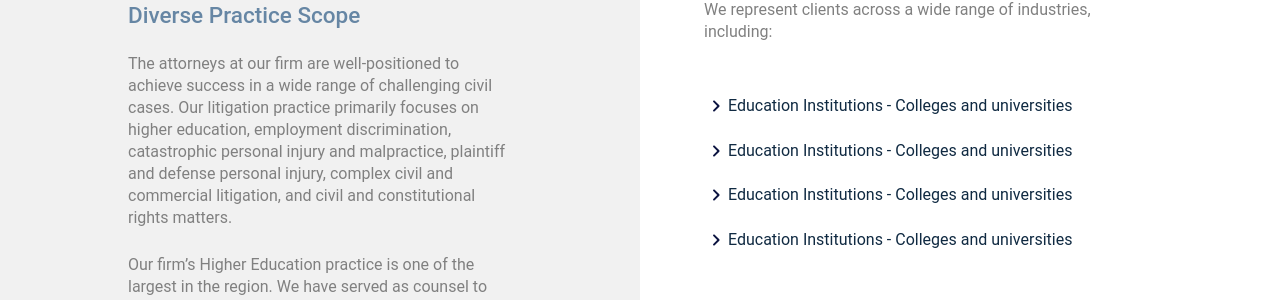
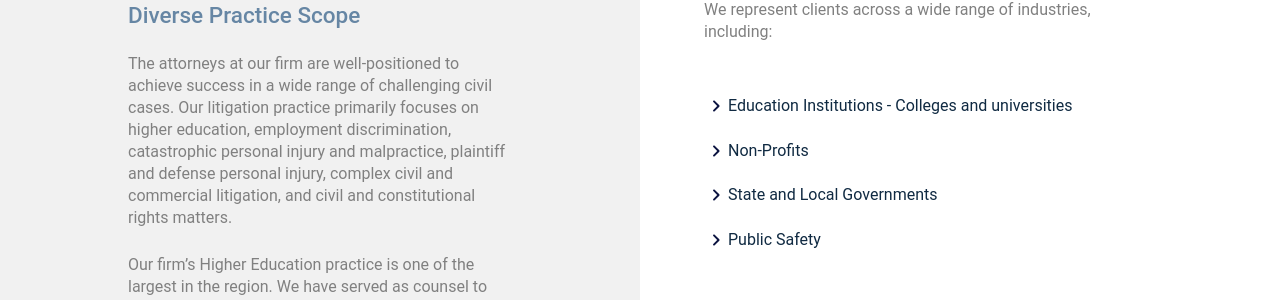
Before and after one commit to galicouser/lessinlawfinal, a React (Create React App) app: page / in a window 1280 px wide. Shown: the part 1559-1859 px from the top of the page. Built offline with nearby package versions, Linux system fonts and the light colour scheme.

Commit message:
Update LitigationPratice.js

```diff
--- a/src/components/LitigationPratice.js
+++ b/src/components/LitigationPratice.js
@@ -47,17 +47,17 @@
     <div className='IndustriesItem'>
     <ChevronRightRoundedIcon className='ItemIcon'/>
 
-            <div className='ItemText'>Education Institutions - Colleges and universities</div>
+            <div className='ItemText'>Non-Profits</div>
    </div>
     <div className='IndustriesItem'>
     <ChevronRightRoundedIcon className='ItemIcon'/>
 
-            <div className='ItemText'>Education Institutions - Colleges and universities</div>
+            <div className='ItemText'>State and Local Governments</div>
     </div>
     <div className='IndustriesItem'>
     <ChevronRightRoundedIcon className='ItemIcon'/>
 
-            <div className='ItemText'>Education Institutions - Colleges and universities</div>
+            <div className='ItemText'>Public Safety</div>
      </div>
    </div>
   </OurLitigationHome>
```
